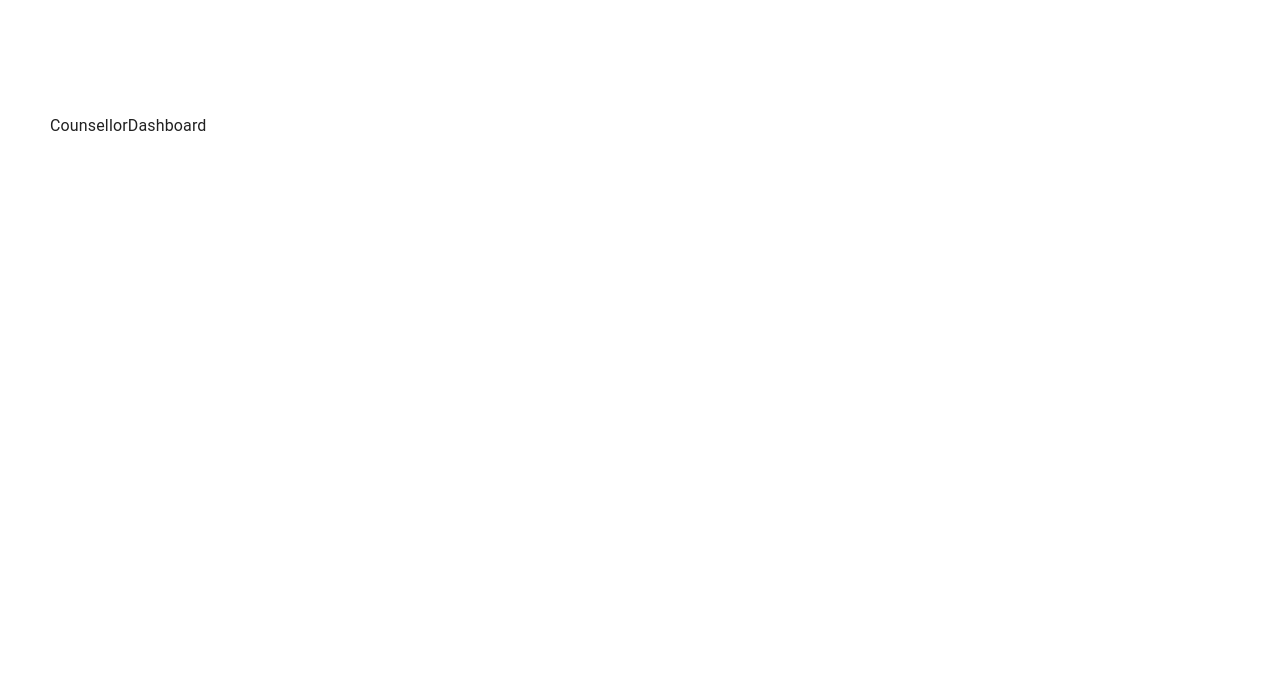
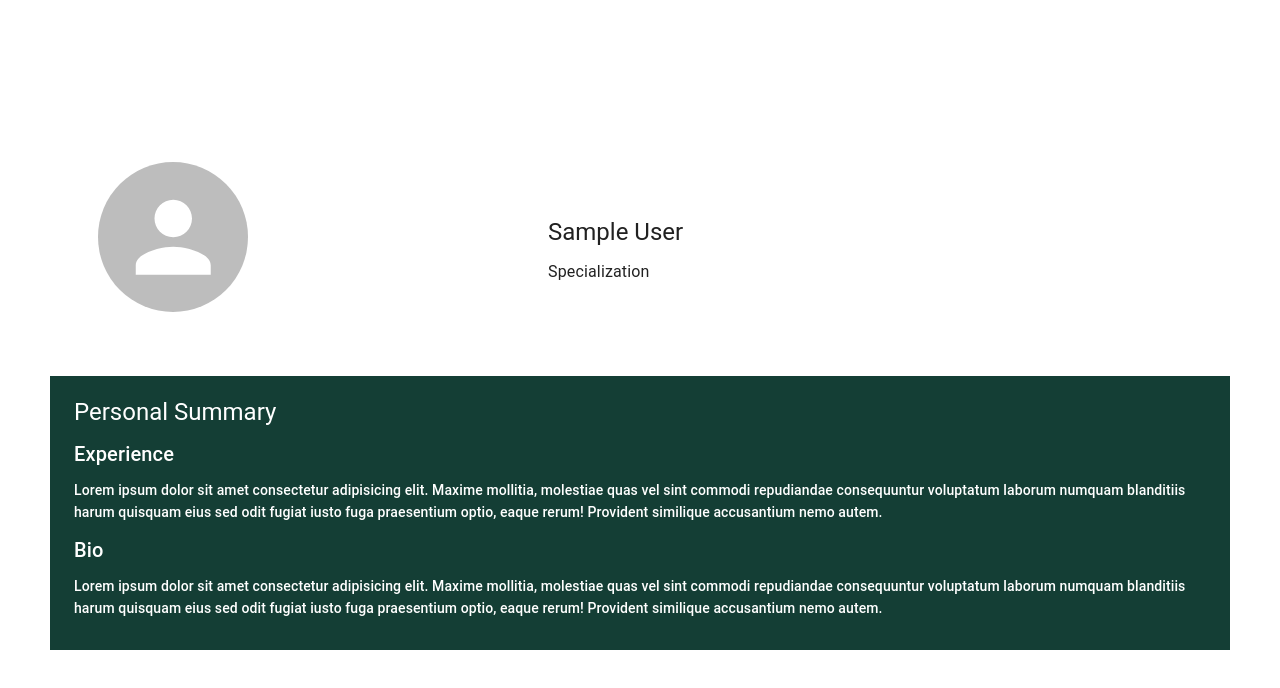
Before and after one commit to DanielGithumbi21/Positive-minds, a React (Vite) app: page /counsellor in a window 1280 px wide. Before the commit this address had no page. Shown: the top 688 px of the page. Built offline with nearby package versions, Linux system fonts and the light colour scheme; sample sign-in values are in the browser's storage.

Commit message:
created counsellor's dashboard

```diff
--- a/src/components/counsellors/Dashboard.jsx
+++ b/src/components/counsellors/Dashboard.jsx
@@ -1,8 +1,53 @@
-import React from 'react'
+import React, { useContext } from 'react'
+import Avatar from '@mui/material/Avatar';
+import Stack from '@mui/material/Stack';
+import { DataContext } from '../../Context/DataContext';
+import { Typography, Container } from '@mui/material';
 
 const CounsellorDashboard = () => {
+
+    const { user } = useContext(DataContext)
     return (
-        <div>CounsellorDashboard</div>
+        <React.Fragment>
+            <div className="container-fluid p-5 mb-3">
+                <Stack direction="row" spacing={2}>
+                    <Avatar sx={{ width: 150, height: 150 }} alt="Remy Sharp" src={user.user.avatar} />
+                    <div className="mt-4" style={{ marginLeft: "300px" }}>
+                        <Typography variant='h5' sx={{ marginTop: "30px" }} >{user.user.name}</Typography>
+                        <Typography variant='subtitle1' sx={{ marginTop: "10px" }}>Specialization</Typography>
+                    </div>
+                </Stack>
+            </div>
+
+            <Container sx={{
+                backgroundColor: "#143E35",
+                color: "white",
+                padding: "20px"
+            }}>
+                <Typography variant="h5" sx={{ marginBottom: "10px" }} >
+                    Personal Summary
+                </Typography>
+
+                <Typography variant="h6" sx={{ marginBottom: "10px" }} >
+                    Experience
+                </Typography>
+                <Typography variant="subtitle2" sx={{ marginBottom: "10px" }} >
+                    Lorem ipsum dolor sit amet consectetur adipisicing elit. Maxime mollitia,
+                    molestiae quas vel sint commodi repudiandae consequuntur voluptatum laborum
+                    numquam blanditiis harum quisquam eius sed odit fugiat iusto fuga praesentium
+                    optio, eaque rerum! Provident similique accusantium nemo autem.
+                </Typography>
+                <Typography variant="h6" sx={{ marginBottom: "10px" }} >
+                    Bio
+                </Typography>
+                <Typography variant="subtitle2" sx={{ marginBottom: "10px" }} >
+                    Lorem ipsum dolor sit amet consectetur adipisicing elit. Maxime mollitia,
+                    molestiae quas vel sint commodi repudiandae consequuntur voluptatum laborum
+                    numquam blanditiis harum quisquam eius sed odit fugiat iusto fuga praesentium
+                    optio, eaque rerum! Provident similique accusantium nemo autem.
+                </Typography>
+            </Container>
+        </React.Fragment>
     )
 }
 
```
